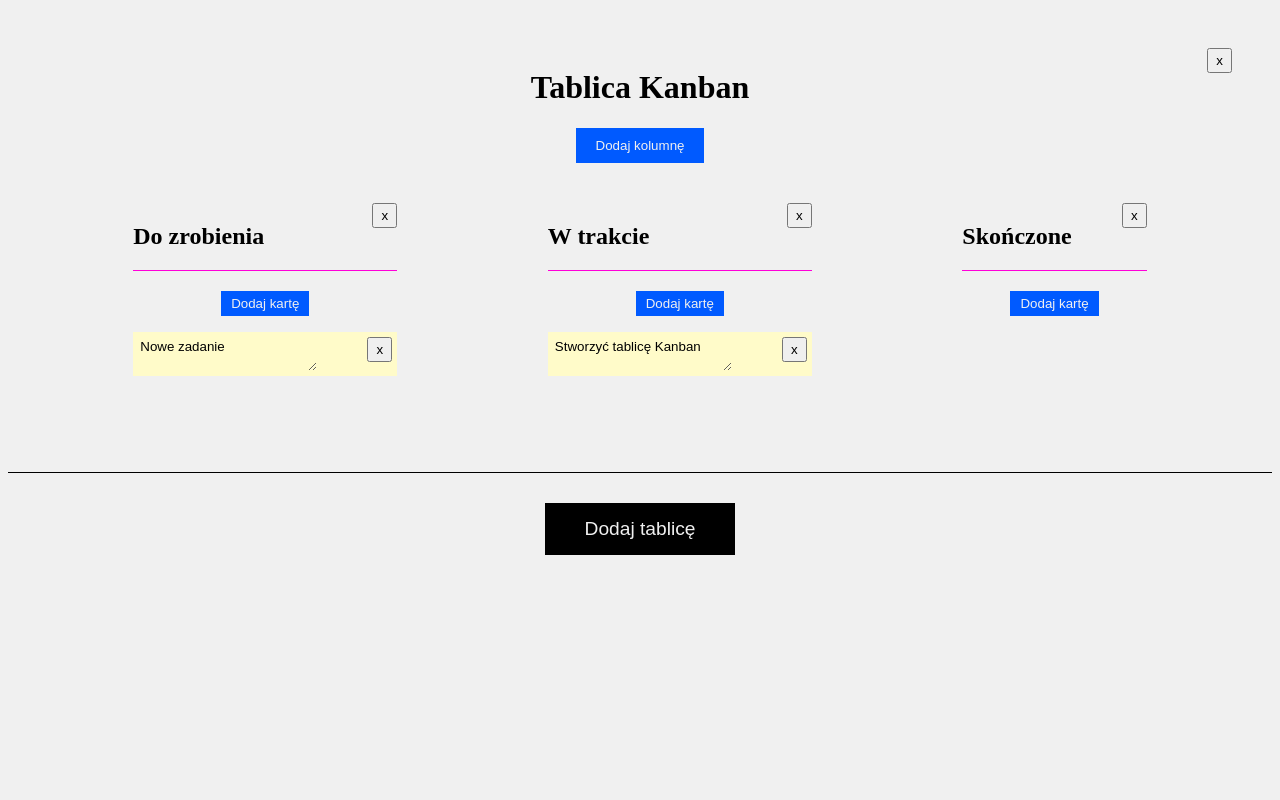
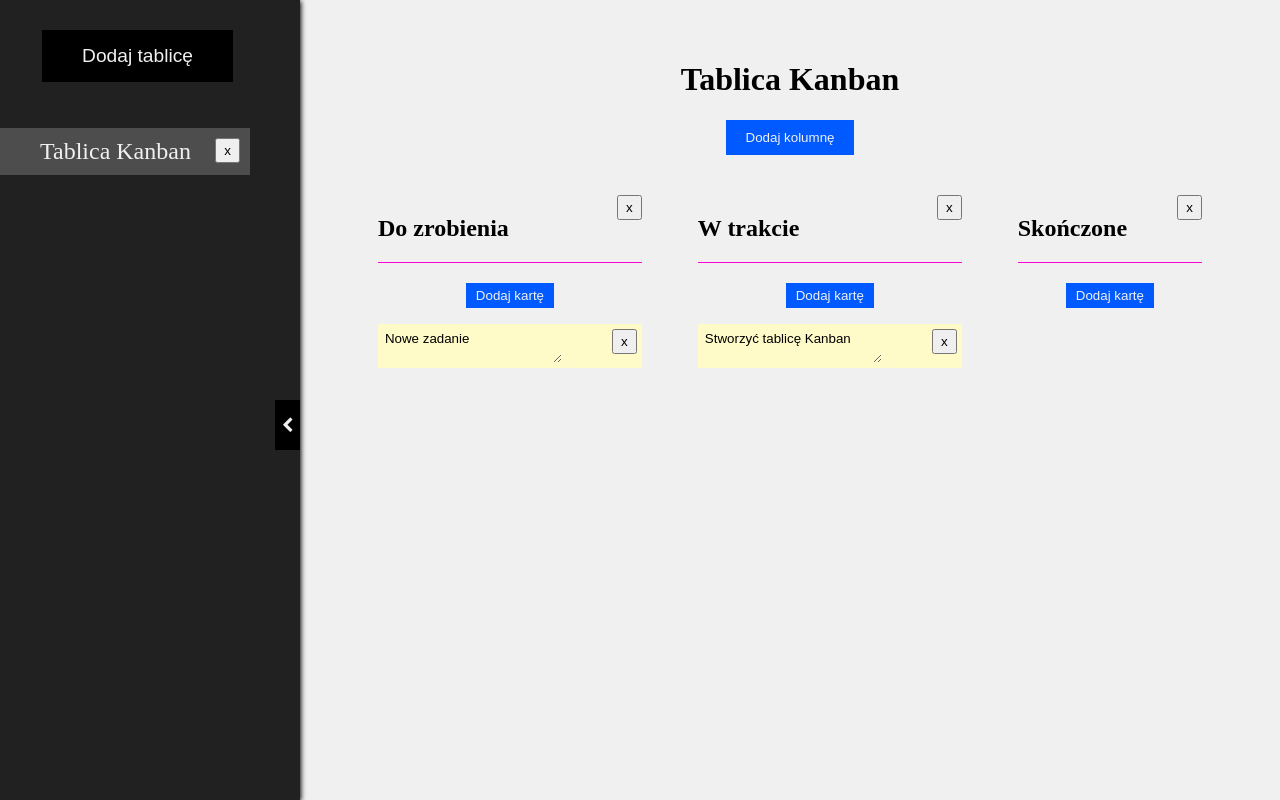
Before and after one commit to bRossa30/OOP, a plain HTML site: page index.html in a window 1280 px wide. Drawn offline with nearby package versions, Linux system fonts and the light colour scheme.

Commit message:
adding board navigation

```diff
--- a/css/style.css
+++ b/css/style.css
@@ -1,16 +1,55 @@
+* {
+	box-sizing: border-box;
+}
+
 body {
 	background-color: #f0f0f0;
 	text-align: center;
+	margin: 0;
 }
 
 p {
-	margin: 10px
+	margin: 10px;
 }
 
-.board {
-	border-bottom: 1px solid #000;
-	padding: 40px;
+.hidden {
+	display: none;
+}
+
+.btn-delete {
+	width: 25px;
+	height: 25px;
+	margin-left: 50px;
+}
+
+.navigation {
+	background: #212121;
+	position: fixed;
+	top: 0;
+	left: 0;
+	height: 100vh;
+	width: 100%;
+	max-width: 300px;
+	z-index: 100;
+	box-shadow: 1px 1px 5px #000;
+	overflow: hidden;
+}
+
+.board-navigation {
+	width: calc(100% - 25px);
+	max-width: 275px;
+	height: 100vh;
 	position: relative;
+}
+
+.board-list {
+	height: calc(100vh - 130px);
+	overflow-y: auto;
+}
+
+.board-container {
+	width: calc(100% - 300px);
+	float: right;
 }
 
 .create-board {
@@ -31,8 +70,60 @@ p {
 	outline: none;
 }
 
-.hidden {
+.chevron {
+	position: absolute;
+	right: 0;
+	top: 50%;
+	background: #000;
+	color: #f0f0f0;
+	width: 25px;
+	height: 50px;
+	line-height: 50px;
+	text-align: center;
+	border-radius: 2%;
+	cursor: pointer;
+	z-index: 100;
+}
+
+.board-list {
+	list-style: none;
+}
+
+.board-list li {
+	color: #f0f0f0;
+	text-align: left;
+	font-size: 1.5em;
+	margin-right: 25px;
+	padding: 10px 10px 10px 40px;
+}
+
+.board-list li:hover,
+.board-list li:active,
+.board-list li.active,
+.board-list li:focus {
+	background: #4D4D4D;
+	cursor: pointer;
+}
+
+.board-list .btn-delete {
+	float: right;
+	margin: 0;
+}
+
+.board-list p {
+	display: inline-block;
+	max-width: 200px;
+	margin: 0;
+}
+
+.board {
 	display: none;
+	padding: 40px;
+	position: relative;
+}
+
+.board.active {
+	display: block;
 }
 
 .create-column {
@@ -64,12 +155,6 @@ p {
 	border-bottom: 1px solid #FF00D9;
 	margin-bottom: 20px;
 	position: relative;
-}
-
-.btn-delete {
-	width: 25px;
-	height: 25px;
-	margin-left: 50px;
 }
 
 .btn-delete-board {
--- a/index.html
+++ b/index.html
@@ -3,12 +3,22 @@
 <head>
 	<meta charset="UTF-8">
 	<title>Kanban</title>
+	<link rel="stylesheet" type="text/css" href="https://maxcdn.bootstrapcdn.com/font-awesome/4.7.0/css/font-awesome.min.css">
 	<link rel="stylesheet" type="text/css" href="css/style.css">
 	<link rel="stylesheet" href="https://ajax.googleapis.com/ajax/libs/jqueryui/1.12.1/themes/smoothness/jquery-ui.css">
 
 </head>
 <body>
-	<button class="create-board">Dodaj tablicę</button>
+	<nav class="navigation">
+		<div class="board-navigation">
+			<button class="create-board">Dodaj tablicę</button>
+
+			<ul class="board-list"></ul>
+		</div>
+		<i class="fa fa-chevron-right chevron"></i>
+		<i class="fa fa-chevron-left chevron"></i>
+	</nav>
+	<div class="board-container"></div>
 	<script src="https://ajax.googleapis.com/ajax/libs/jquery/3.2.1/jquery.min.js"></script>
 	<script src="https://ajax.googleapis.com/ajax/libs/jqueryui/1.12.1/jquery-ui.min.js"></script>
 	<script src="js/scripts.js"></script>
--- a/js/scripts.js
+++ b/js/scripts.js
@@ -1,4 +1,6 @@
 $(function() {
+
+	var n = 0; //number of board
 
 	function randomString() {
 		var chars = "0123456789abcdefghijklmnoprstuvwxyzABCDEFGHIJKLMNOPRSTUVWXYZ",
@@ -10,6 +12,7 @@ $(function() {
 		return str;
 	}
 
+	// object Column
 	function Column(name) {
 		var self = this;
 		this.id = randomString();
@@ -42,7 +45,6 @@ $(function() {
 				.append($columnAddCard)
 				.append($columnCardList);
 
-
 			return $column;
 		};
 	};
@@ -57,6 +59,7 @@ $(function() {
 		}
 	};
 
+	//object Card
 	function Card(description, color) {
 		var self = this;
 
@@ -65,13 +68,11 @@ $(function() {
 		this.color = color;
 		this.$element = createCard();
 
-
 		function createCard() {
 			var $card = $('<li>').addClass('card'),
 				$cardDescription = $('<textarea>').addClass("card-description").val(self.description),
 				$cardDelete = $('<button>').addClass('btn-delete').text('x'),
 				$cardDeleteDescription = $('<div>').addClass('btn-delete-description hidden').text('Usuń');
-
 
 			$cardDelete.on('click', function() {
 				self.removeCard();
@@ -92,41 +93,34 @@ $(function() {
 		this.$element.remove();
 	}
 
+	//object Board
 	function Board(name) {
 		var self = this;
 		this.id = randomString();
 		this.name = name;
+		this.item = n;
 		this.$element =  createBoard();
 
 		function createBoard() {
-			var $board = $('<div>').addClass('board'),
+			var $board = $('<div>').addClass('board active').attr('data-item', self.item),
 				$boardTitle = $('<h1>').text(self.name),
-				$boardDelete = $('<button>').addClass('btn-delete btn-delete-board').text('x'),
 				$boardAddColumn = $('<button>').addClass('create-column').text('Dodaj kolumnę'),
 				$boardColumnContainer = $('<div>').addClass('column-container');
-
-
-			$boardDelete.on('click', function() {
-				self.removeBoard();
-			});
 
 			$boardAddColumn.on('click', function() {
 				self.addColumn(new Column(prompt("Podaj nazwę kolumny")));
 			});
 
-			$board.append($boardDelete)
-				.append($boardTitle)
+			$board.append($boardTitle)
 				.append($boardAddColumn)
 				.append($boardColumnContainer);
 
 			return $board;
 		};
+
 	};
 
 	Board.prototype = {
-		removeBoard: function() {
-			this.$element.remove();
-		},
 
 		addColumn: function(column) {
 			this.$element.children('.column-container').append(column.$element);
@@ -135,11 +129,6 @@ $(function() {
 
 	};
 
-	$('.create-board').on('click', function() {
-		var board = new Board(prompt('Podaj nazwę tablicy'));
-		$('.create-board').before(board.$element);
-	});
-
 	function initSortable() {
 		$('.column-card-list').sortable({
 			connectWith: '.column-card-list',
@@ -147,12 +136,106 @@ $(function() {
 		}).disableSelection();
 	};
 
-	var board = new Board('Tablica Kanban'),
-		toDoColumn = new Column('Do zrobienia'),
+	//object BoarListElement in board-navigation
+	function BoardListElem(name) {
+		var self = this;
+		this.name = name;
+		this.item = n;
+		this.$element = createListItem();
+
+		function createListItem() {
+			var $li = $('<li>').addClass('active').attr('data-li_item', self.item);
+				$liDescription = $('<p>').text(self.name);
+				$liDelete = $('<button>').addClass('btn-delete').text('x');
+
+			$li.append($liDescription)
+				.append($liDelete);
+
+			return $li;
+		}
+
+		$liDelete.on('click', function() {
+			self.removeListElem();
+		});
+
+		this.$element.on('click', function() {
+			addActiveClassLi(self.item);
+			addActiveClassBoard(self.item);
+			removeActiveClassLi(self.item);
+			removeActiveClassBoard(self.item);
+		});
+	};
+
+	BoardListElem.prototype.removeListElem = function() {
+		var x = this.$element.attr('data-li_item');
+		console.log(x);
+		this.$element.remove();
+		$('.board-container').children('[data-item=' + x + ']' ).remove();
+		removeActiveClassLi(x);
+		removeActiveClassBoard(x);
+		$('.board-container').children(":first").addClass('active');
+		$('.board-list').children(":first").addClass('active');
+	};
+
+	//class active switching
+	function removeActiveClassLi(x) {
+		$('.board-list').children('[data-li_item!=' + x + ']').removeClass('active');
+	};
+
+	function removeActiveClassBoard(x) {
+		$('.board-container').children('[data-item!=' + x + ']').removeClass('active');
+	};
+
+	function addActiveClassLi(x) {
+		$('.board-list').children('[data-li_item=' + x + ']').addClass('active');
+	};
+
+	function addActiveClassBoard(x) {
+		$('.board-container').children('[data-item=' + x + ']').addClass('active');
+	};
+
+	//creating new Board
+	function createBoardItem(name) {
+		n++;
+
+		var	board = new Board(name),
+			liElem = new BoardListElem(name);
+
+		$('.board-container').prepend(board.$element);
+		$('.board-list').prepend(liElem.$element);
+
+		removeActiveClassLi(n);
+		removeActiveClassBoard(n);
+
+		return board;
+	}
+
+	$('.create-board').on('click', function() {
+		var name = prompt('Podaj nazwę tablicy');
+
+		createBoardItem(name);
+	});
+
+	//show and hide board navigation
+	$('i.fa-chevron-right').on('click', function() {
+		$('.navigation').animate({width: "100%"});
+		$('.board-container').css({width: "calc(100% - 300px)"});
+		$(this).after($('i.fa-chevron-left'));
+	});
+
+	$('i.fa-chevron-left').on('click', function() {
+		$('.navigation').animate({width: "25px"}).children('ul');
+		$('.board-container').css({width: "calc(100% - 25px)"});
+		$(this).after($('i.fa-chevron-right'));
+	});
+
+	//initialize default board
+	var board = createBoardItem('Tablica Kanban');
+
+	var	toDoColumn = new Column('Do zrobienia'),
 		doingColumn = new Column('W trakcie'),
 		doneColumn = new Column('Skończone');
 
-	$('.create-board').before(board.$element);
 	board.addColumn(toDoColumn);
 	board.addColumn(doingColumn);
 	board.addColumn(doneColumn);
@@ -163,6 +246,7 @@ $(function() {
 	toDoColumn.addCard(card1);
 	doingColumn.addCard(card2);
 
+	//show and hide tbn-delete-description
 	$('.btn-delete').on('mouseover', function() {
 		$(this).next('.btn-delete-description').removeClass('hidden');
 	});
```
